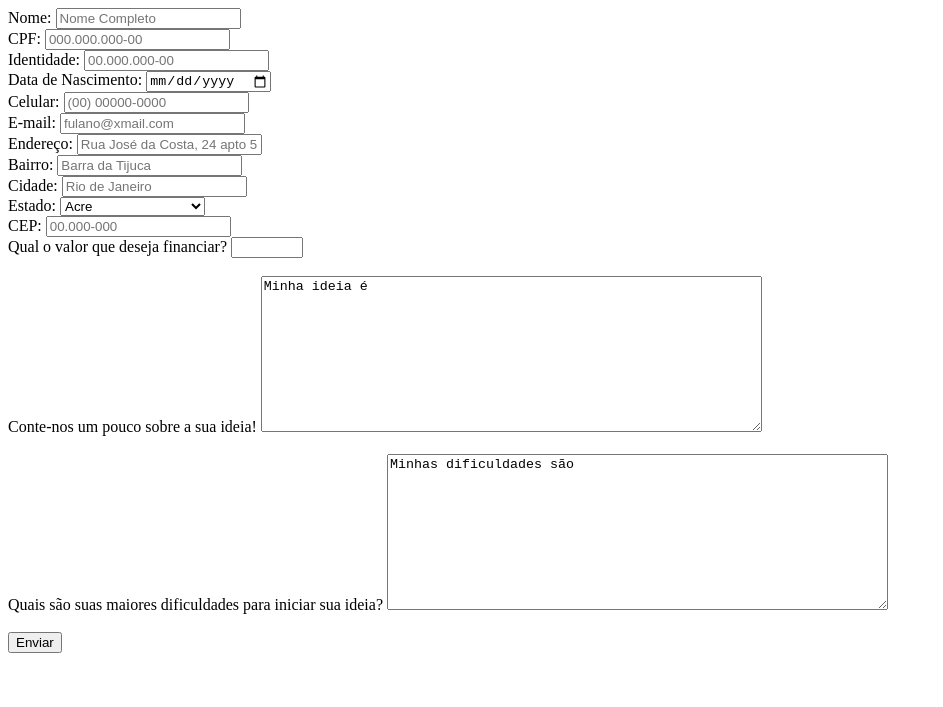
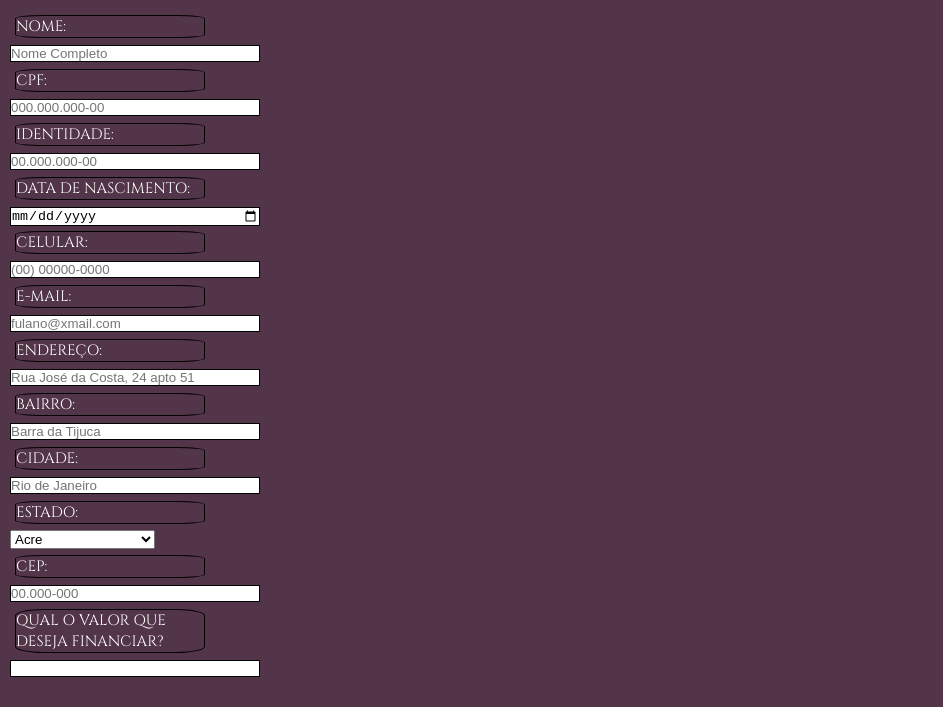
Before and after one commit to marcelessilva/Hackthon-AcademiaCredito, a plain HTML site: page formulario.html in a window 1280 px wide. Shown: the top 707 px of the page, without its empty margins (0-943 px from the left). Drawn offline with Linux system fonts and the light colour scheme.

```diff
--- a/css/formulario.css
+++ b/css/formulario.css
@@ -0,0 +1,41 @@
+@import url("https://fonts.googleapis.com/css?family=Cinzel");
+
+*{
+    box-sizing: border-box;
+    margin: 0;
+    padding: 0;
+    outline: 0;
+}
+
+form {
+    text-decoration: none;
+    color: white;
+    text-transform: uppercase;
+    font-family: Cinzel, serif;
+    font-size: 15px;
+    padding: 10px;
+    background-color: #533549;
+}
+
+label{
+    display: block;
+    border: black solid 1px;
+    border-radius: 15%;
+    margin: 5px;
+
+}
+
+div{
+    display: block;
+    width: 200px;
+    margin: 5px 0;
+    text-align: left;
+
+}
+input{
+    display: inline-block;
+    width: 250px;
+    text-align: left;
+    border: black solid 1px;
+
+}
--- a/formulario.html
+++ b/formulario.html
@@ -7,7 +7,7 @@
         <meta http-equiv="X-UA-Compatible" content="IE=edge" />
         <meta name="viewport" content="width=device-width, initial-scale=1.0" />
         <link rel="icon" type="image/x-icon" href="./icon/favicon-32x32.png" />
-        <link rel="stylesheet" href="" />
+        <link rel="stylesheet" href="./css/formulario.css" />
         <link rel="stylesheet" href=""/>
          <title>Document</title>
 </head>
@@ -16,7 +16,7 @@
     <script src="post.js"></script>
     <form  onsubmit="cadastrarRequerente(event)">
         <div>
-            <label for="nome">Nome:</label>
+            <label for="nome" >Nome:</label>
             <input type="text" id="nome" placeholder="Nome Completo" required>
         </div>
         <div>
```
